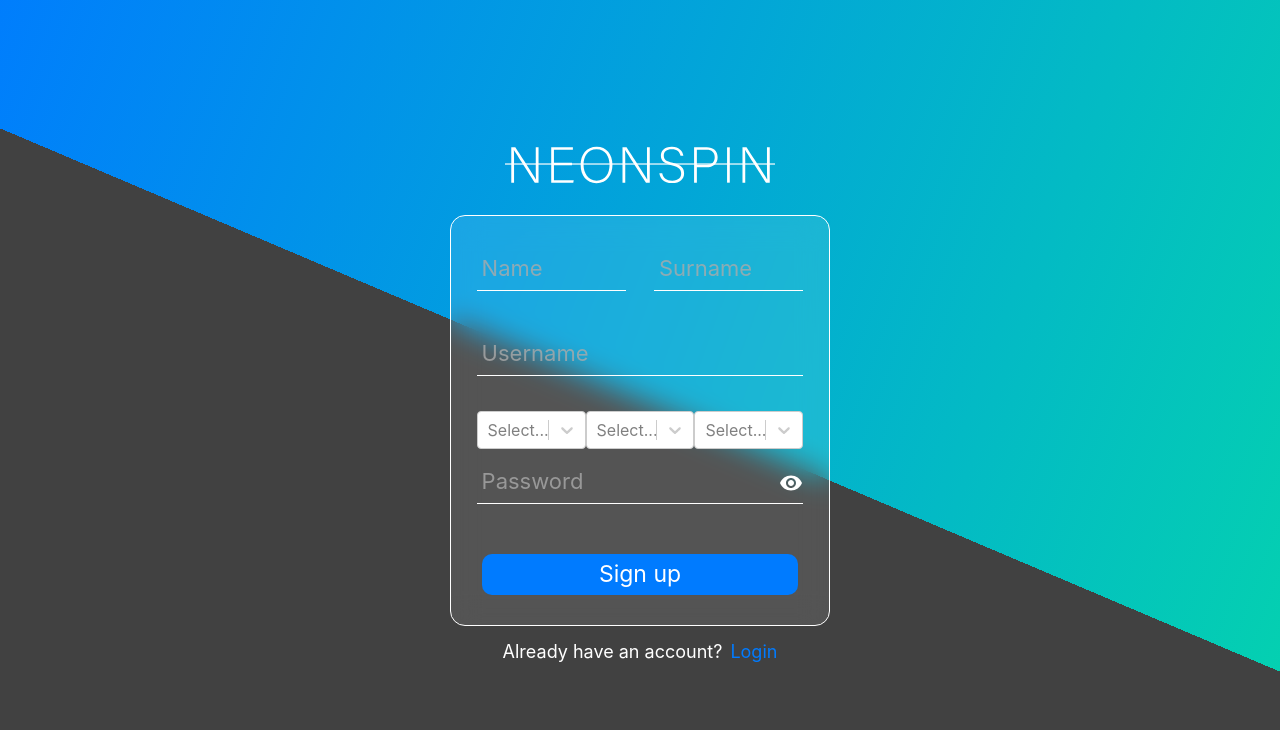
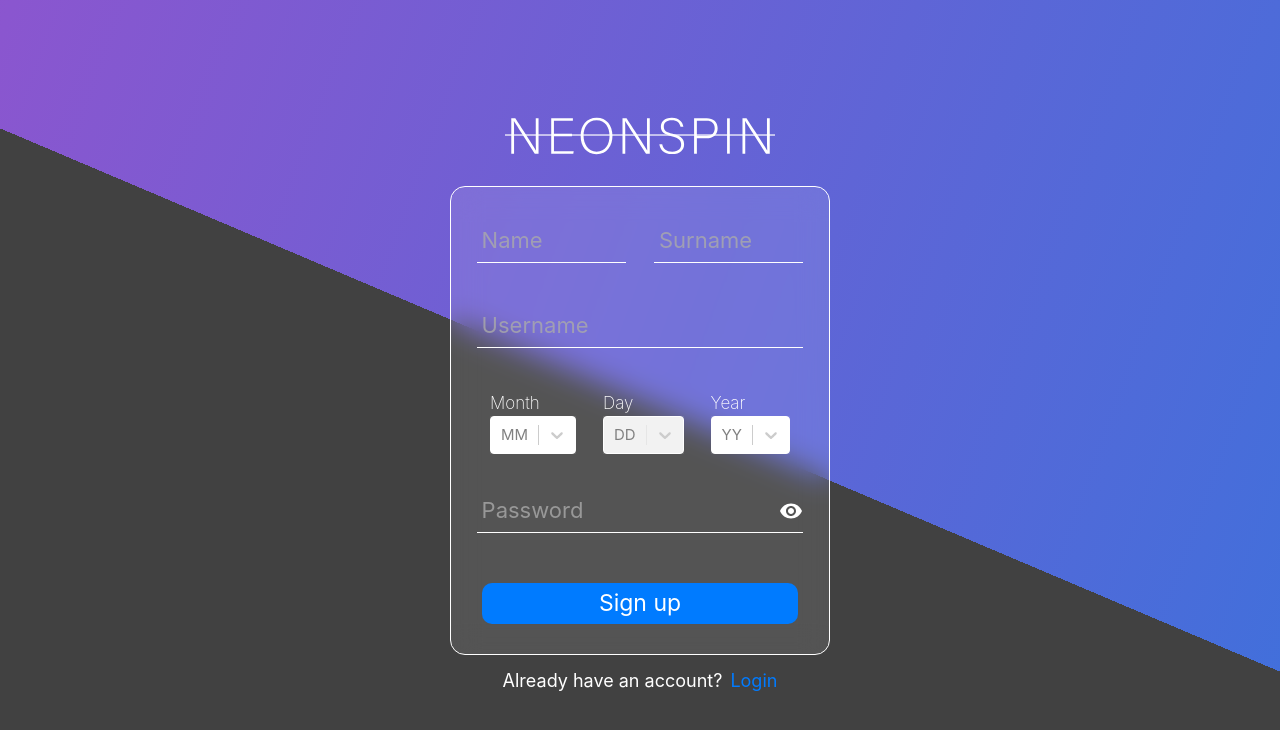
Before and after one commit to DTIGitOne/roulette-frontend, a React (Create React App) app: page /Signup in a window 1280 px wide. Shown: the top 730 px of the page. Built offline with nearby package versions, Linux system fonts and the light colour scheme; no server answers.

Commit message:
feat: push

```diff
--- a/src/CSS/Login.css
+++ b/src/CSS/Login.css
@@ -12,6 +12,16 @@
    width: 100%;
    position: absolute;
    background: linear-gradient(290deg,#06fa8a,#007bff, #fd2ebc);
+   background-size: 300% 300%;
+   animation: color 8.5s ease-in-out infinite alternate-reverse;
+}
+
+.background111 {
+   z-index: 5;
+   height: 100%;
+   width: 100%;
+   position: absolute;
+   background: linear-gradient(290deg,#1d7ce1, #fd2ebc);
    background-size: 300% 300%;
    animation: color 8.5s ease-in-out infinite alternate-reverse;
 }
--- /dev/null
+++ b/src/Components/SignDate.tsx
@@ -0,0 +1,125 @@
+import { FC, useState, useEffect } from 'react';
+import Select from 'react-select';
+
+// Custom styles for react-select
+const customStyles = {
+  container: (provided: any) => ({
+    ...provided,
+    marginBottom: '1rem',
+    background: 'rgba(255, 255, 255, 0.1)',
+    fontSize: '15px',
+    width: '100%',
+    maxWidth: '100%',
+    minWidth: '100%'
+  }),
+  control: (provided: any) => ({
+    ...provided,
+    border: '1px solid white',
+    boxShadow: 'none',
+    '&:hover': {
+      border: '1px solid #0056b3'
+    },
+  }),
+  menu: (provided: any) => ({
+    ...provided,
+    zIndex: 9999
+  }),
+  option: (provided: any, state: any) => ({
+    ...provided,
+    backgroundColor: state.isSelected ? '#007bff' : 'white',
+    color: state.isSelected ? 'white' : 'black',
+    '&:hover': {
+      backgroundColor: '#0056b3',
+      color: 'white'
+    }
+  })
+};
+
+// Generate options for months
+const monthOptions = Array.from({ length: 12 }, (_, i) => ({
+  value: String(i + 1).padStart(2, '0'),
+  label: String(i + 1) // Display as numbers: "1", "2", "3", ...
+}));
+
+// Generate options for years
+const currentYear = new Date().getFullYear() - 18;
+const yearOptions = Array.from({ length: currentYear - 1950 + 1 }, (_, i) => ({
+  value: (currentYear - i).toString(),
+  label: (currentYear - i).toString()
+}));
+
+const SignDate: FC = () => {
+  const [selectedMonth, setSelectedMonth] = useState<string | null>(null);
+  const [selectedYear, setSelectedYear] = useState<string | null>(null);
+  const [dayOptions, setDayOptions] = useState<{ value: string, label: string }[]>([]);
+  const [selectedDay, setSelectedDay] = useState<string | null>(null);
+
+  // Generate day options based on the selected month and year
+  useEffect(() => {
+    if (selectedMonth) {
+      const month = parseInt(selectedMonth, 10);
+      const daysInMonth = new Date(2024, month, 0).getDate(); // Use a fixed year for day options
+      const days = Array.from({ length: daysInMonth }, (_, i) => ({
+        value: String(i + 1).padStart(2, '0'),
+        label: String(i + 1).padStart(2, '0')
+      }));
+      setDayOptions(days);
+    }
+  }, [selectedMonth]);
+
+  // Update day options when year changes
+  useEffect(() => {
+    if (selectedMonth && selectedYear) {
+      const year = parseInt(selectedYear, 10);
+      const month = parseInt(selectedMonth, 10);
+      const daysInMonth = new Date(year, month, 0).getDate(); // Get the last day of the month
+      const days = Array.from({ length: daysInMonth }, (_, i) => ({
+        value: String(i + 1).padStart(2, '0'),
+        label: String(i + 1).padStart(2, '0')
+      }));
+      setDayOptions(days);
+    }
+  }, [selectedYear]);
+
+  return (
+    <div className='w-full'>
+      <form className='flex w-full justify-around' style={{ fontSize: "14px" }}>
+        {/* Month Selector */}
+        <div className="form-group p-2">
+          <label style={{ fontSize: "17px" }}>Month</label>
+          <Select
+            options={monthOptions}
+            styles={customStyles}
+            onChange={option => setSelectedMonth(option ? option.value : null)}
+            placeholder="MM"
+          />
+        </div>
+
+        {/* Day Selector */}
+        <div className="form-group p-2">
+          <label style={{ fontSize: "17px" }}>Day</label>
+          <Select
+            options={dayOptions}
+            styles={customStyles}
+            onChange={option => setSelectedDay(option ? option.value : null)}
+            placeholder="DD"
+            isDisabled={!selectedMonth} // Disable until month is selected
+          />
+        </div>
+
+        {/* Year Selector */}
+        <div className="form-group p-2">
+          <label style={{ fontSize: "17px" }}>Year</label>
+          <Select
+            options={yearOptions}
+            styles={customStyles}
+            onChange={option => setSelectedYear(option ? option.value : null)}
+            placeholder="YY"
+          />
+        </div>
+      </form>
+    </div>
+  );
+}
+
+export default SignDate;
--- a/src/Sites/Signup.tsx
+++ b/src/Sites/Signup.tsx
@@ -7,21 +7,7 @@ import { loginUser } from '../Api/Api';
 import { CircularProgress } from '@mui/material';
 import { useNavigate } from 'react-router-dom';
 import Select from 'react-select';
-
-const options = [
-   { value: "01", label: '1' },
-   { value: '02', label: '2' },
-   { value: '03', label: '3' },
-   { value: '04', label: '4' },
-   { value: '05', label: '5' },
-   { value: '06', label: '6' },
-   { value: '07', label: '7' },
-   { value: '08', label: '8' },
-   { value: '09', label: '9' },
-   { value: '10', label: '10' },
-   { value: '11', label: '11' },
-   { value: '12', label: '12' }
- ]
+import SignDate from '../Components/SignDate';
 
 const SignupPage:FC = () => {
    const [name, setName] = useState("");
@@ -91,7 +77,7 @@ const SignupPage:FC = () => {
 
    return (
       <>
-       <div className='background11'></div>
+       <div className='background111'></div>
          <div className='background2 flex'>
             <div className='h-full w-full flex flex-col justify-center items-center'>
                <NeonName nameHeight={270} nameWidth={270} />
@@ -111,9 +97,7 @@ const SignupPage:FC = () => {
                      <div className='passwordErrorBox'>{usernameError}</div>
                   </div>
                   <div className=" relative flex">
-                   <Select options={options} />
-                   <Select options={options} />
-                   <Select options={options} />
+                   <SignDate />
                   </div>
                   <div className="form-group">
                      <input onChange={(e) => handlePassword(e.target.value)} value={password} type={showPassword ? "text" : "password"} id="password" placeholder='Password' name="password" />
```
